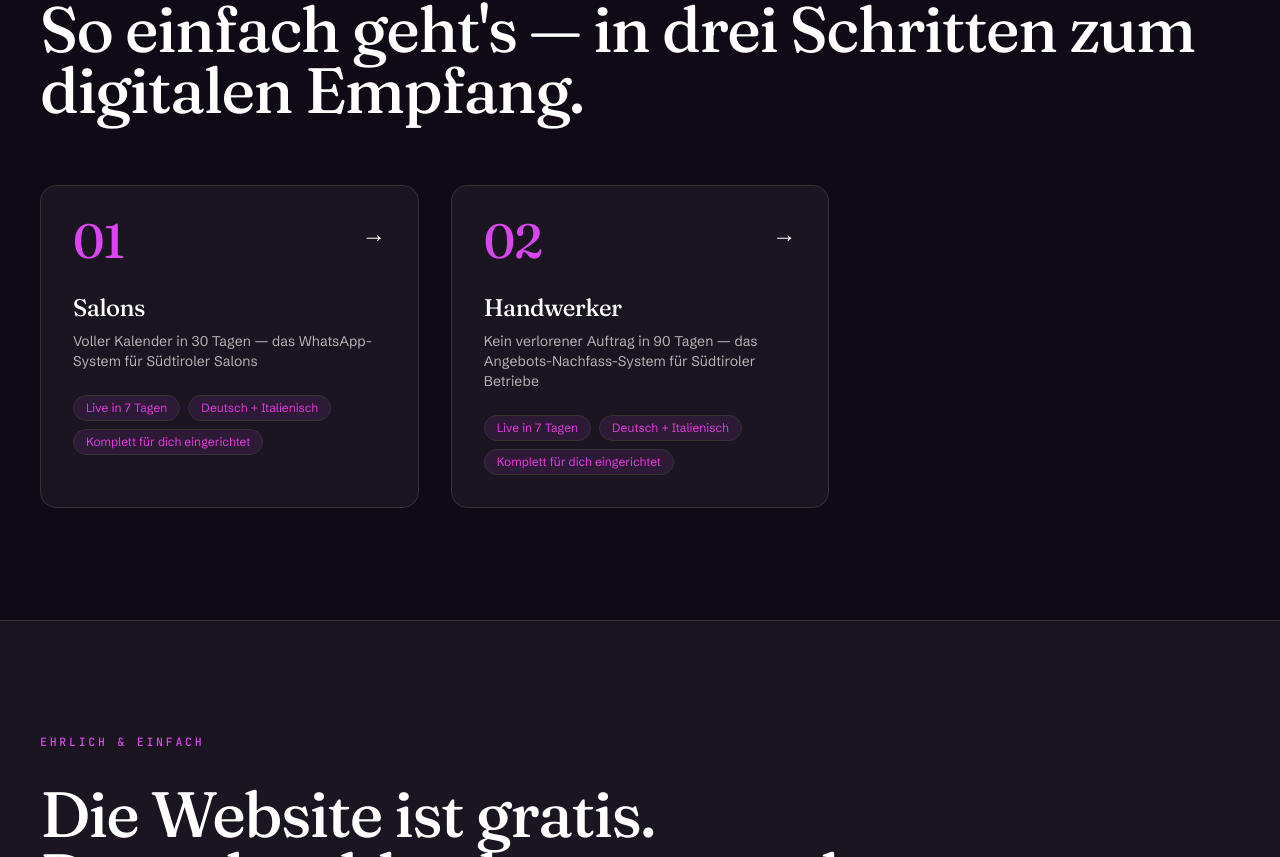
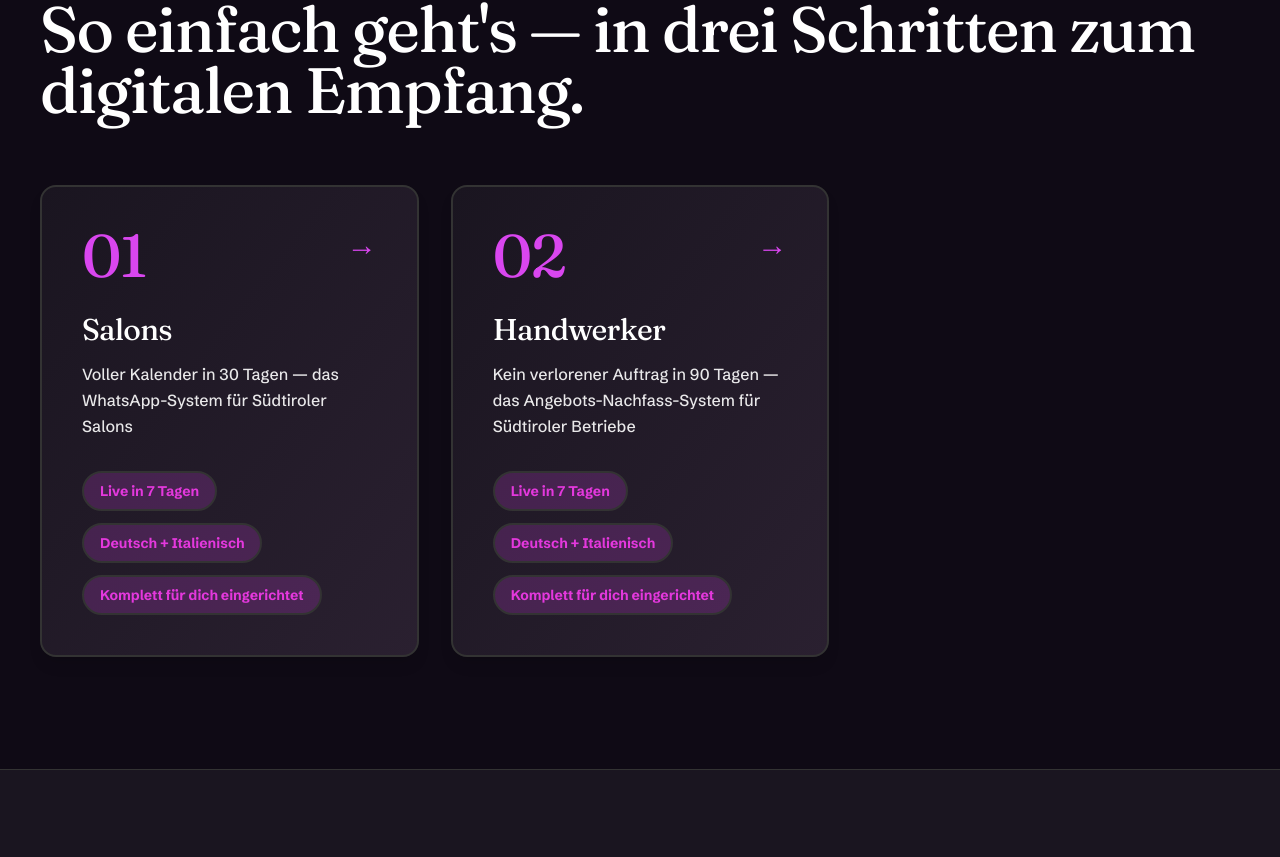
Before and after one commit to EliteAex/pilot-website, a Next.js app: page / in a window 1280 px wide. Shown: the part 1379-2236 px from the top of the page. Built offline with nearby package versions, Linux system fonts and the light colour scheme.

Commit message:
Improve readability: larger text, better contrast, brighter colors for offer cards

```diff
--- a/src/app/page.tsx
+++ b/src/app/page.tsx
@@ -103,17 +103,17 @@ export default function Home() {
             <Link
               key={offer.slug}
               href={`/${offer.slug}`}
-              className="scroll-in group rounded-2xl border border-line bg-paper-2 p-8 transition hover:border-copper hover:bg-paper-3"
+              className="scroll-in group rounded-2xl border-2 border-copper/50 bg-gradient-to-br from-paper-2 to-paper-3 p-10 transition hover:border-copper hover:from-paper-3 hover:to-paper-2 shadow-lg"
             >
               <div className="flex items-start justify-between mb-8">
-                <span className="display text-5xl text-copper">0{i + 1}</span>
-                <span className="text-2xl">→</span>
+                <span className="display text-6xl text-copper">0{i + 1}</span>
+                <span className="text-3xl text-copper">→</span>
               </div>
-              <h3 className="display text-2xl text-ink mb-3">{offer.niche}</h3>
-              <p className="text-sm text-ink-2 mb-6">{offer.offerName}</p>
-              <div className="flex flex-wrap gap-2">
+              <h3 className="display text-3xl text-cream mb-4 font-bold">{offer.niche}</h3>
+              <p className="text-base text-cream/90 mb-8 leading-relaxed font-medium">{offer.offerName}</p>
+              <div className="flex flex-wrap gap-3">
                 {offer.heroBadges.map((badge) => (
-                  <span key={badge.text} className="inline-block rounded-full border border-copper/30 bg-copper/10 px-3 py-1 text-xs text-copper-light">
+                  <span key={badge.text} className="inline-block rounded-full border-2 border-copper bg-copper/20 px-4 py-2 text-sm font-bold text-copper-light">
                     {badge.text}
                   </span>
                 ))}
```
